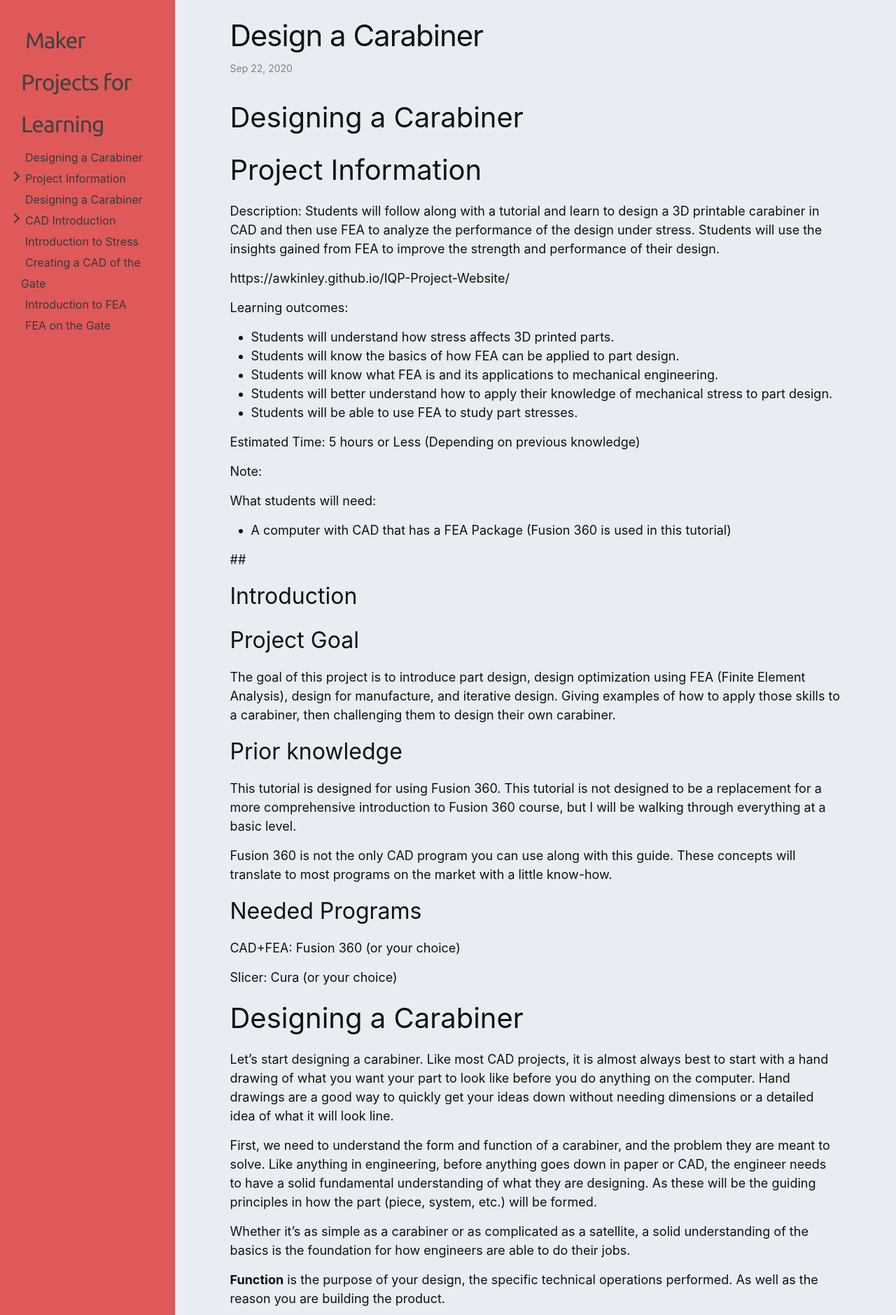
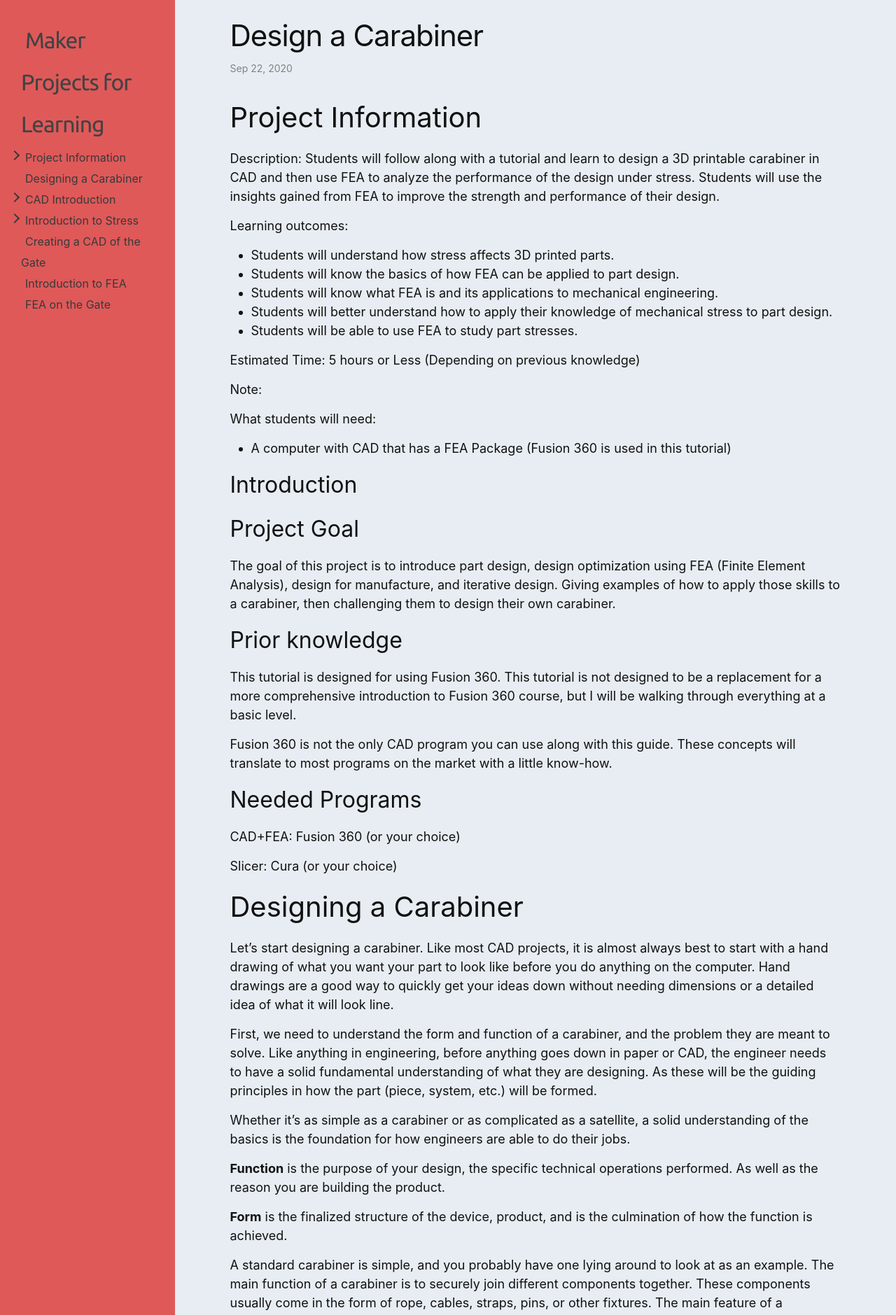
Before and after one commit to awkinley/IQP-Project-Website, a Jekyll site: the page built from _posts/2020-09-22-Test-Fixture.markdown, in a window 1280 px wide. Shown: the top 1879 px of the page at 70% size. Built offline with Jekyll 4.4.1, drawn with Linux system fonts in a browser that asks for light colours; some of the changed lines change nothing that is shown.

Commit message:
minor fixes

```diff
--- a/_posts/2020-09-22-Test-Fixture.markdown
+++ b/_posts/2020-09-22-Test-Fixture.markdown
@@ -8,16 +8,13 @@
 project_color: "#DF5959"
 ---
 
-# <span id="anchor"></span>Designing a Carabiner
 
-# <span id="anchor-1"></span>Project Information
+# Project Information
 
 Description: Students will follow along with a tutorial and learn to
 design a 3D printable carabiner in CAD and then use FEA to analyze the
 performance of the design under stress. Students will use the insights
 gained from FEA to improve the strength and performance of their design.
-
-https://awkinley.github.io/IQP-Project-Website/
 
 Learning outcomes:
 
@@ -39,11 +36,10 @@
   - A computer with CAD that has a FEA Package (Fusion 360 is used in
     this tutorial)
 
-##
 
-## <span id="anchor-2"></span>Introduction
+## Introduction
 
-## <span id="anchor-3"></span>Project Goal
+## Project Goal
 
 The goal of this project is to introduce part design, design
 optimization using FEA (Finite Element Analysis), design for
@@ -51,7 +47,7 @@
 skills to a carabiner, then challenging them to design their own
 carabiner.
 
-## <span id="anchor-4"></span>Prior knowledge
+## Prior knowledge
 
 This tutorial is designed for using Fusion 360. This tutorial is not
 designed to be a replacement for a more comprehensive introduction to
@@ -62,7 +58,7 @@
 guide. These concepts will translate to most programs on the market with
 a little know-how.
 
-## <span id="anchor-5"></span>Needed Programs
+## Needed Programs
 
 CAD+FEA: Fusion 360 (or your choice)
 
@@ -342,9 +338,8 @@
 also double click (or right-click) on a specific symbol to edit that
 feature.
 
-##
 
-## <span id="anchor-6"></span>3D Printing
+## 3D Printing
 
 3D printing and specifically FDM is a form of additive manufacturing
 that can turn part files into finished parts using a variety of
@@ -516,7 +511,7 @@
 carabiner is 191.1lb \* 2 (both sides) = 382.2lb.
 
 
-<span id="anchor-7"></span>Designing the Gate
+## Designing the Gate
 
 Now, let's work on the gate of the carabiner, the main purpose of the
 gate is to allow a gap in the frame of the carabiner letting you attach
```
